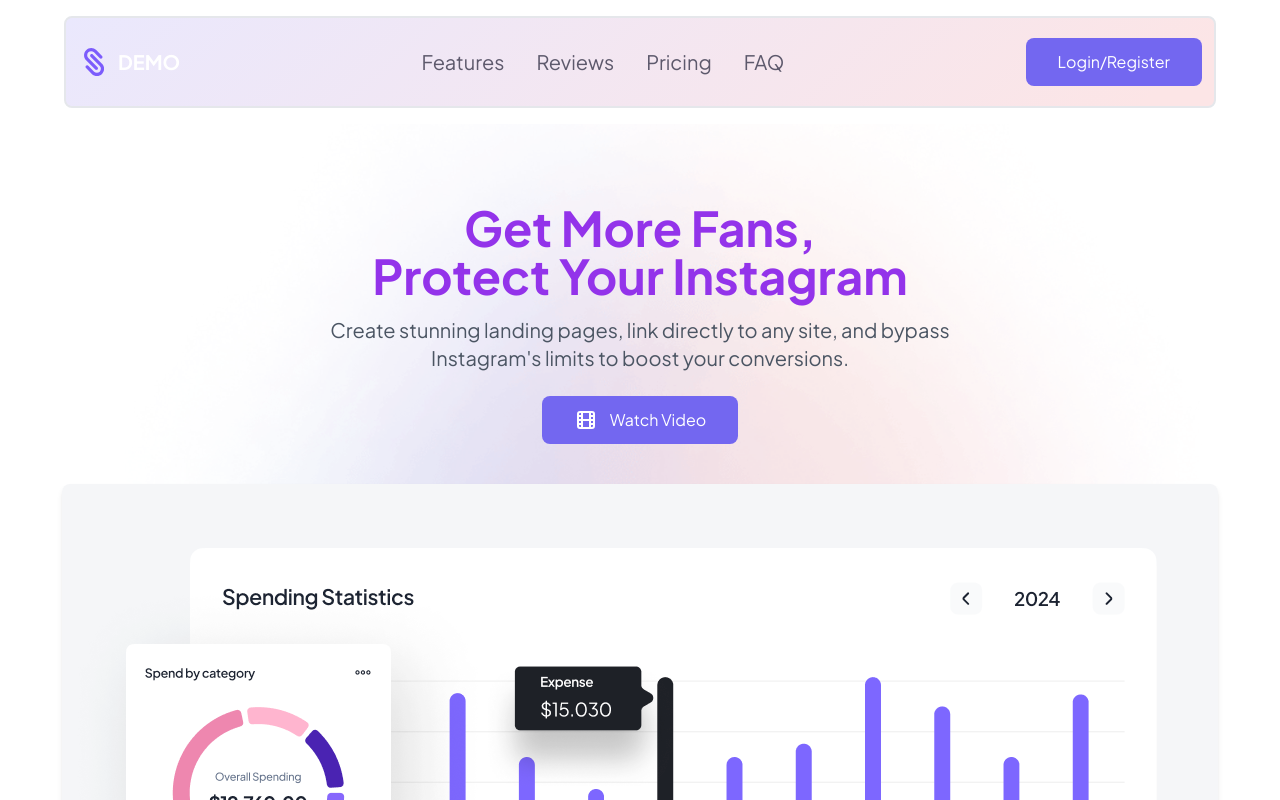
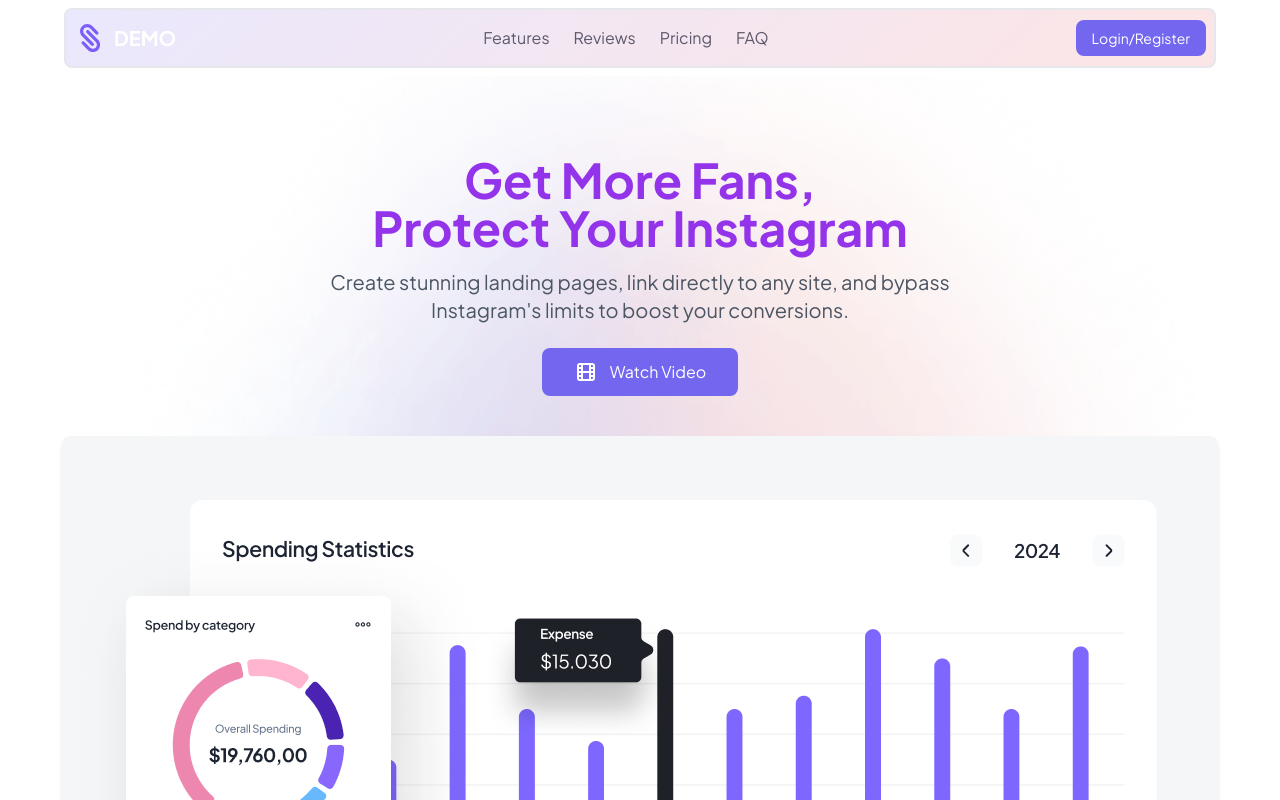
Before and after one commit to sandkingdev/nextjs-landing-page-with-seo, a Next.js app: page / in a window 1280 px wide. Shown: the top 800 px of the page. Built offline with nearby package versions, Linux system fonts and the light colour scheme.

Commit message:
the height of header be changed

```diff
--- a/components/Layout/Navbar/index.tsx
+++ b/components/Layout/Navbar/index.tsx
@@ -45,9 +45,11 @@
           isScrolled
             ? "bg-white text-black shadow-md"
             : "bg-[linear-gradient(138.18deg,#eae8fd,#fce5e6_94.44%)] text-[#5D596C]"
-        } py-[0.75rem] mt-[1rem] mb-[1rem] transition-all ease-in-out rounded-[0.5rem]`}
+        } py-[0.25rem] mt-[0.5rem] mb-[0.5rem] transition-all ease-in-out rounded-[0.5rem]`} // Adjusted padding and margins
       >
-        <div className="container flex h-16 items-center justify-between p-3 mx-auto">
+        <div className="container flex h-12 items-center justify-between p-2 mx-auto">
+          {" "}
+          {/* Reduced height and padding */}
           <Logo textColor={isScrolled ? "black" : "white"} />
           <button
             className={`lg:hidden focus:outline-none ${
@@ -75,9 +77,9 @@
               <Link
                 href={item.href}
                 key={index}
-                className={`flex w-full items-center text-xl whitespace-nowrap p-2 ${
+                className={`flex w-full items-center text-base whitespace-nowrap p-1 ${
                   isScrolled ? "text-black" : "text-[#5D596C]"
-                } hover:text-[#7367f0] active:text-[#7367f0] rounded-md`}
+                } hover:text-[#7367f0] active:text-[#7367f0] rounded-md`} // Adjusted text size and padding
               >
                 {item.label}
               </Link>
@@ -86,7 +88,9 @@
           <div className="hidden lg:flex items-center space-x-4">
             <div className="hidden lg:flex items-center space-x-4">
               <Link href="/Login">
-                <button className="flex flex-row gap-3 px-8 py-3 bg-[#7367F0] text-white rounded-lg hover:bg-[#5a52c9]">
+                <button className="flex flex-row gap-3 px-4 py-2 bg-[#7367F0] text-white rounded-lg hover:bg-[#5a52c9] text-sm">
+                  {" "}
+                  {/* Adjusted button padding and font size */}
                   Login/Register
                 </button>
               </Link>
```
